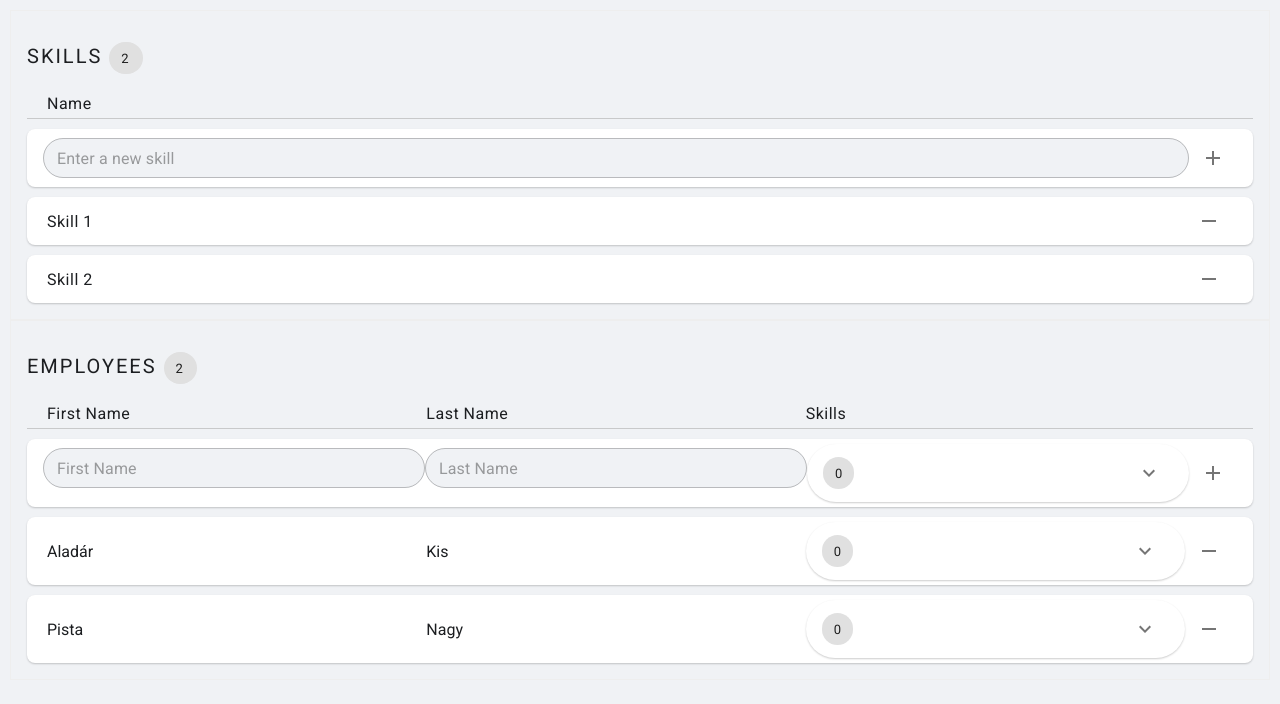
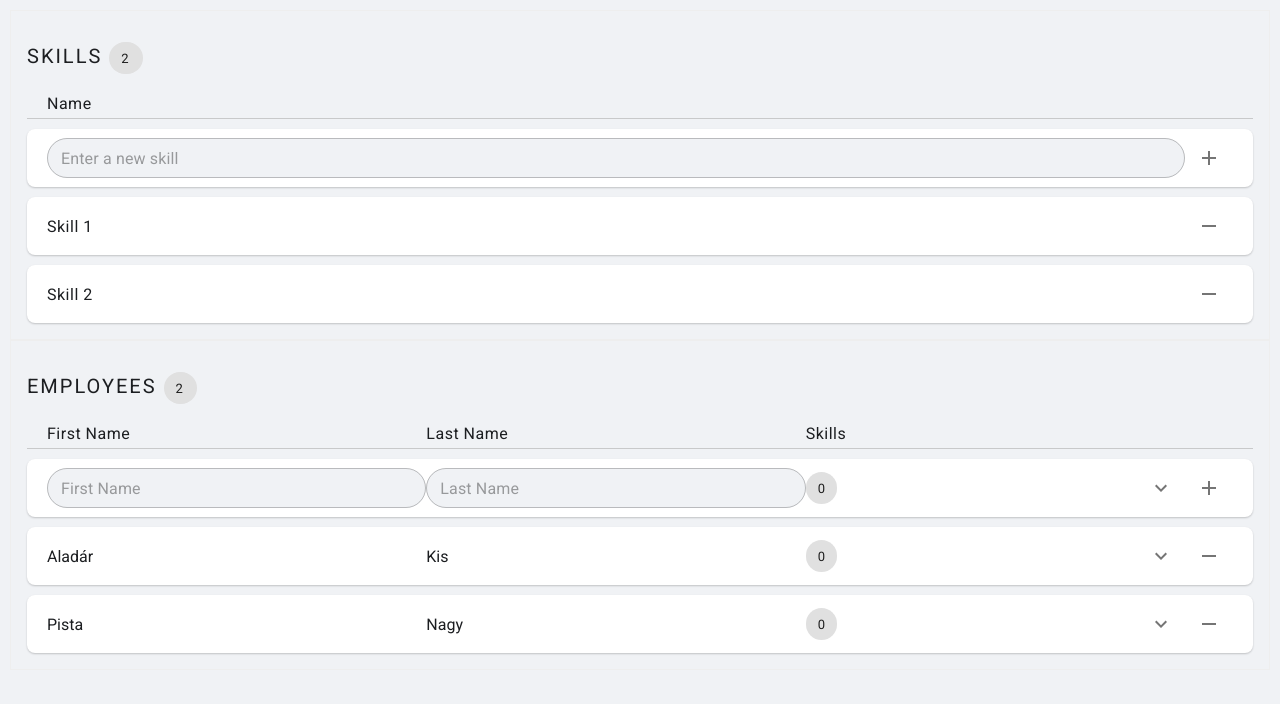
Before and after one commit to BenceLovas/beo-surface, a React (Create React App) app: page / in a window 1280 px wide. Shown: the top 704 px of the page. Built offline with nearby package versions, Linux system fonts and the light colour scheme.

Commit message:
Refactored components

```diff
--- a/src/components/EmployeeRow.js
+++ b/src/components/EmployeeRow.js
@@ -4,7 +4,6 @@ import ExpandMore from "@material-ui/icons/ExpandMore";
 import IconButton from "@material-ui/core/IconButton";
 import Chip from "@material-ui/core/Chip";
 import Collapse from "@material-ui/core/Collapse";
-import InputLabel from "@material-ui/core/InputLabel";
 import MenuItem from "@material-ui/core/MenuItem";
 import FormControl from "@material-ui/core/FormControl";
 import Select from "@material-ui/core/Select";
@@ -12,16 +11,12 @@ import OutlinedInput from "@material-ui/core/OutlinedInput";
 import Checkbox from "@material-ui/core/Checkbox";
 import ListItemText from "@material-ui/core/ListItemText";
 import { makeStyles } from "@material-ui/core/styles";
+import Surface from "./shared/Surface";
 
 const useStyles = makeStyles({
   grid: {
     display: "grid",
     gridTemplateColumns: "1fr 1fr 1fr 48px",
-    borderRadius: 8,
-    marginTop: 10,
-    padding: "5px 20px",
-    boxShadow: "rgba(0, 0, 0, 0.2) 0px 1px 2px 0px",
-    backgroundColor: "rgb(255, 255, 255)",
     alignItems: "center",
   },
 });
@@ -54,7 +49,7 @@ const EmployeeRow = ({
   };
 
   return (
-    <div>
+    <Surface>
       <div key={employee.id} className={classes.grid}>
         <div style={{ wordBreak: "break-word", flexGrow: 1 }}>
           {employee.firstName}
@@ -62,15 +57,7 @@ const EmployeeRow = ({
         <div style={{ wordBreak: "break-word", flexGrow: 1 }}>
           {employee.lastName}
         </div>
-        <div
-          style={{
-            flexGrow: 1,
-            borderRadius: 30,
-            padding: "5px 16px",
-            boxShadow: "rgba(0, 0, 0, 0.2) 0px 1px 2px 0px",
-            backgroundColor: "rgb(255, 255, 255)",
-          }}
-        >
+        <div>
           <div
             style={{
               display: "flex",
@@ -112,17 +99,7 @@ const EmployeeRow = ({
               </Select>
             </FormControl>
             {employee.skills.map((skill) => (
-              <div
-                style={{
-                  margin: "4px 0px",
-                  borderRadius: 8,
-                  padding: "16px 16px",
-                  boxShadow: "rgba(0, 0, 0, 0.2) 0px 1px 2px 0px",
-                  backgroundColor: "rgb(255, 255, 255)",
-                }}
-              >
-                {skill.name}
-              </div>
+              <Surface>{skill.name}</Surface>
             ))}
           </Collapse>
         </div>
@@ -130,7 +107,7 @@ const EmployeeRow = ({
           <Remove />
         </IconButton>
       </div>
-    </div>
+    </Surface>
   );
 };
 
--- a/src/components/EmployeeTable.js
+++ b/src/components/EmployeeTable.js
@@ -15,6 +15,7 @@ import Checkbox from "@material-ui/core/Checkbox";
 import ListItemText from "@material-ui/core/ListItemText";
 
 import { makeStyles } from "@material-ui/core/styles";
+import Surface from "./shared/Surface";
 
 const useStyles = makeStyles({
   grid: {
@@ -82,17 +83,8 @@ const EmployeeTable = ({
           <div></div>
         </div>
 
-        <form
-          onSubmit={addEmployee}
-          className={classes.grid}
-          style={{
-            borderRadius: 8,
-            marginTop: 10,
-            padding: "5px 16px",
-            boxShadow: "rgba(0, 0, 0, 0.2) 0px 1px 2px 0px",
-            backgroundColor: "rgb(255, 255, 255)",
-          }}
-        >
+        <Surface>
+          <form onSubmit={addEmployee} className={classes.grid}>
             <TextField
               className={classes.textInput}
               type="text"
@@ -113,15 +105,7 @@ const EmployeeTable = ({
               variant="outlined"
               size="small"
             />
-          <div
-            style={{
-              flexGrow: 1,
-              borderRadius: 30,
-              padding: "5px 16px",
-              boxShadow: "rgba(0, 0, 0, 0.2) 0px 1px 2px 0px",
-              backgroundColor: "rgb(255, 255, 255)",
-            }}
-          >
+            <div>
               <div
                 style={{
                   display: "flex",
@@ -139,21 +123,13 @@ const EmployeeTable = ({
                   variant="outlined"
                   style={{ width: "100%", margin: "20px 0" }}
                 >
-                <InputLabel htmlFor="demo-mutiple-checkbox-label">
-                  Tag
-                </InputLabel>
                   <Select
                     multiple
                     value={selectedSkills}
                     onChange={(event) =>
                       setSelectedSkills([...event.target.value])
                     }
-                  input={
-                    <OutlinedInput
-                      name="age"
-                      id="demo-mutiple-checkbox-label"
-                    />
-                  }
+                    input={<OutlinedInput />}
                     renderValue={() => "Select Skills"}
                     MenuProps={MenuProps}
                   >
@@ -170,24 +146,17 @@ const EmployeeTable = ({
                   </Select>
                 </FormControl>
                 {selectedSkills.map((skill) => (
-                <div
-                  style={{
-                    margin: "4px 0px",
-                    borderRadius: 8,
-                    padding: "16px 16px",
-                    boxShadow: "rgba(0, 0, 0, 0.2) 0px 1px 2px 0px",
-                    backgroundColor: "rgb(255, 255, 255)",
-                  }}
-                >
-                  {skill.name}
-                </div>
+                  <Surface>{skill.name}</Surface>
                 ))}
               </Collapse>
             </div>
+
             <IconButton type="submit">
               <Add />
             </IconButton>
           </form>
+        </Surface>
+
         {employees.map((employee) => (
           <EmployeeRow
             key={employee.id}
--- a/src/components/SkillTable.js
+++ b/src/components/SkillTable.js
@@ -6,6 +6,7 @@ import IconButton from "@material-ui/core/IconButton";
 import Chip from "@material-ui/core/Chip";
 
 import { makeStyles } from "@material-ui/core/styles";
+import Surface from "./shared/Surface";
 
 const useStyles = makeStyles({
   textInput: {
@@ -43,17 +44,13 @@ const SkillTable = ({
         >
           Name
         </div>
+        <Surface>
           <form
             onSubmit={addSkill}
             style={{
               display: "flex",
               justifyContent: "space-between",
               alignItesm: "center",
-            borderRadius: 8,
-            marginTop: 10,
-            padding: "5px 16px",
-            boxShadow: "rgba(0, 0, 0, 0.2) 0px 1px 2px 0px",
-            backgroundColor: "rgb(255, 255, 255)",
             }}
           >
             <TextField
@@ -74,18 +71,15 @@ const SkillTable = ({
               <Add />
             </IconButton>
           </form>
+        </Surface>
         {skills.map((skill) => (
+          <Surface>
             <div
               key={skill.id}
               style={{
                 display: "flex",
                 justifyContent: "space-between",
                 alignItems: "center",
-              borderRadius: 8,
-              marginTop: 10,
-              padding: "0 20px",
-              boxShadow: "rgba(0, 0, 0, 0.2) 0px 1px 2px 0px",
-              backgroundColor: "rgb(255, 255, 255)",
                 letterSpacing: 0.5,
               }}
             >
@@ -94,6 +88,7 @@ const SkillTable = ({
                 <Remove />
               </IconButton>
             </div>
+          </Surface>
         ))}
       </div>
     </div>
--- /dev/null
+++ b/src/components/shared/Surface.js
@@ -0,0 +1,19 @@
+import React from "react";
+
+const Surface = ({ children }) => {
+  return (
+    <div
+      style={{
+        borderRadius: 8,
+        marginTop: 10,
+        padding: "5px 20px",
+        boxShadow: "rgba(0, 0, 0, 0.2) 0px 1px 2px 0px",
+        backgroundColor: "rgb(255, 255, 255)",
+      }}
+    >
+      {children}
+    </div>
+  );
+};
+
+export default Surface;
```
Also changed, not shown: 1 other file (tests, documents, lock files or other folders). Lines whose indentation alone changed are shown as unchanged.
